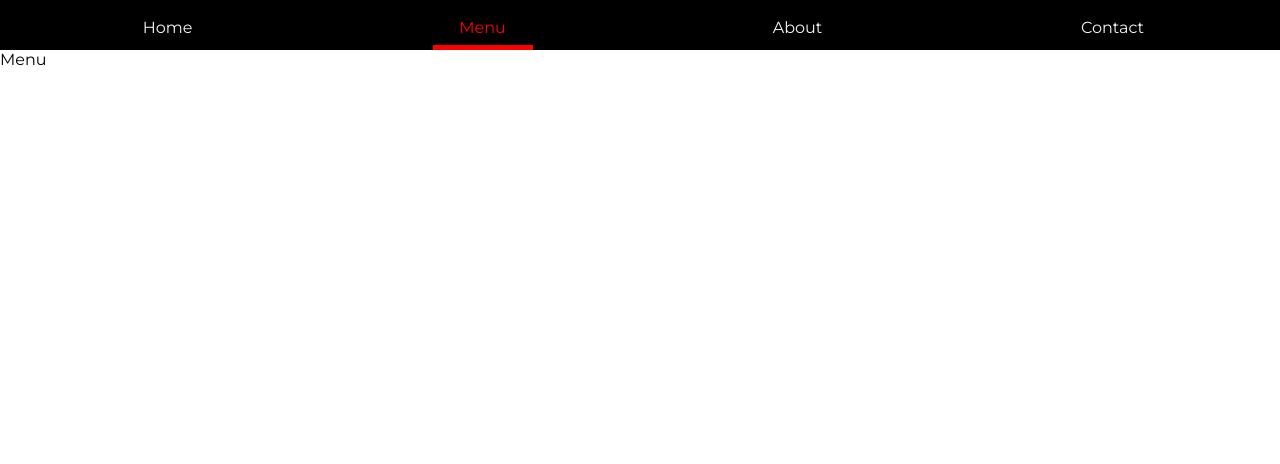
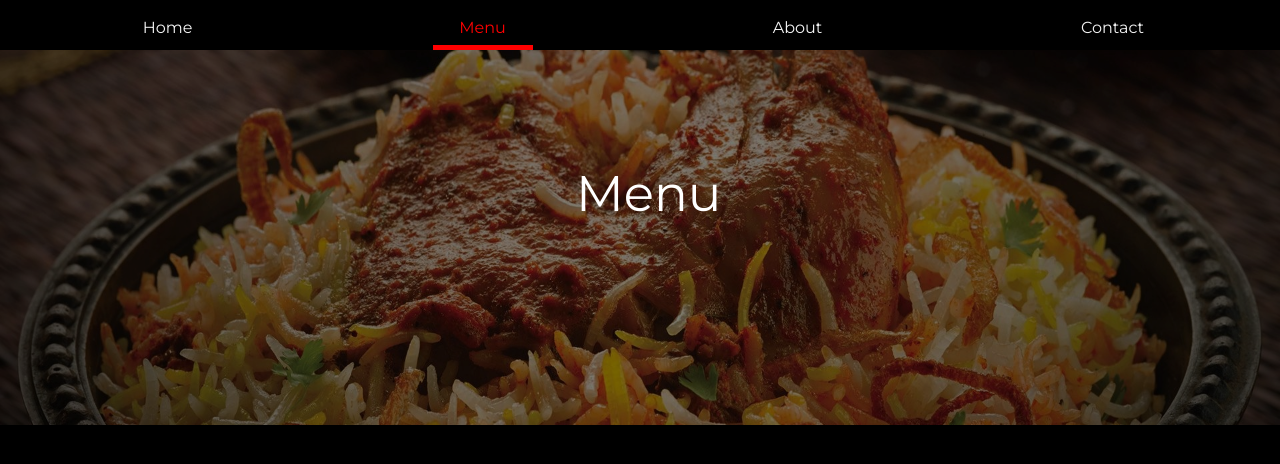
Before and after one commit to srikharshashi/odin-webpack-restraunt-landing-page, a website built with webpack: page index.html in a window 1280 px wide. Both pictures are taken after a click on the item "Menu". Built offline with nearby package versions, Linux system fonts and the light colour scheme.

Commit message:
codedump

```diff
--- a/src/index.js
+++ b/src/index.js
@@ -1,6 +1,6 @@
 import "./styles.css";
 import { home } from "./home";
-
+import { menu } from "./menu";
 
 
 
@@ -41,7 +41,7 @@ const homecontent=home();
 homecontent.setAttribute("id","home");
 homecontent.classList.add("sub-content");
 
-const menucontent=document.createElement("div");
+const menucontent=menu();
 menucontent.setAttribute("id","menu");
 menucontent.classList.add("sub-content");
 
@@ -53,7 +53,6 @@ const contactcontent=document.createElement("div");
 contactcontent.setAttribute("id","contact");
 contactcontent.classList.add("sub-content");
 
-menucontent.innerText="Menu";
 aboutcontent.innerText="About";
 contactcontent.innerText="Contact";
 
--- a/src/menu.js
+++ b/src/menu.js
@@ -0,0 +1,27 @@
+import Biryanii from "./biryani2.jpg";
+
+export function menu()
+{
+    const mainmenu=document.createElement("div");
+    mainmenu.classList.add("mainmenu");//class
+    const menucontent=document.createElement("div");
+    menucontent.classList.add("menucontent");//class
+    mainmenu.appendChild(menucontent);
+    const Biryani2=new Image();
+    Biryani2.classList.add("biryani2");
+    const imgdiv=document.createElement("div");
+    imgdiv.classList.add("imgdiv");//class
+    Biryani2.src=Biryanii;
+    imgdiv.appendChild(Biryani2);
+    const menutitle=document.createElement("div");
+    menutitle.classList.add("menutitle");//class
+    menutitle.innerText="Menu";
+    imgdiv.appendChild(Biryani2);
+    imgdiv.appendChild(menutitle)
+    menucontent.appendChild(imgdiv);
+    const menu2=document.createElement("div");
+    menu2.classList.add("menu2");
+    menucontent.appendChild(menu2);
+
+    return mainmenu;
+}
--- a/src/styles.css
+++ b/src/styles.css
@@ -7,6 +7,7 @@
 }
 html,body {
     height:100%;
+    width: 100%;
 }
 .main-content
 {
@@ -117,3 +118,46 @@ li.active
 {
     display: block;
 }
+.mainmenu
+{
+    width: 100%;
+    height: 100%;
+}
+.menucontent
+{
+    width: 100%;
+    height: 100%;
+    position: relative;
+}
+.imgdiv
+{
+    /* border: 2px solid rgb(75, 18, 209); */
+    width: 100%;
+    height: 50%;
+    position: absolute;
+}
+.biryani2
+{
+    height: 100%;
+    width: 100%;
+    object-fit:cover;
+    filter:brightness(50%);
+}
+.menutitle
+{
+    position: absolute;
+    top: 30%;
+    left: 45%;
+    color: white;
+    font-size: 50px;
+}
+.menu2
+{
+    border: 2px solid white;
+    position: absolute;
+    top:50%;
+    height: 50%;
+    border: 0;
+    width: 100%;
+    background: black;
+}
```
Also changed, not shown: src/biryani2.jpg (added).
